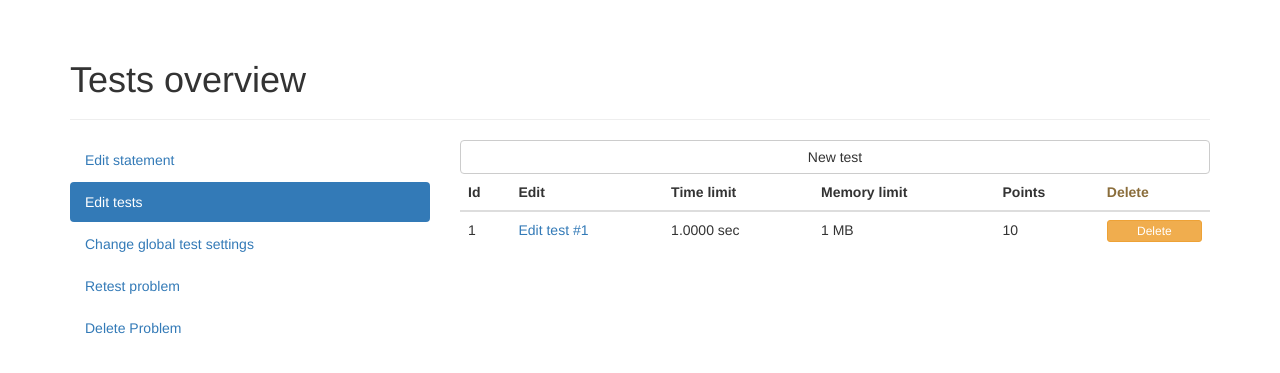
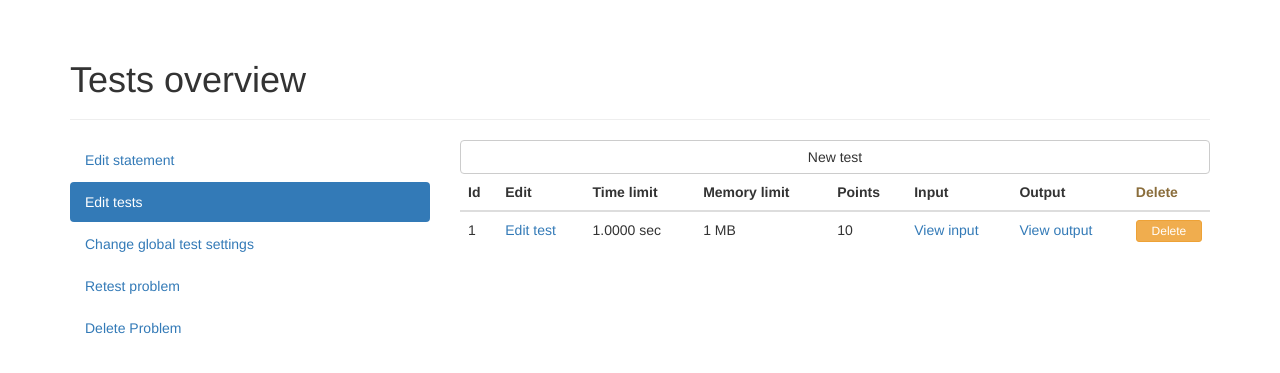
Before and after one commit to Alaxe/judgeSystem, a Django app: a page that uses judge/templates/judge/test_list.html in a window 1280 px wide. Shown: the part 51-424 px from the top of the page. Run offline with Django 3.2, Linux system fonts and the light colour scheme; a user stored in the database is signed in; tables that the repository leaves empty hold one stand-in row (values such as "Sample post"); parts of the project's set-up code (start-up, migrations or seed data) failed here and were passed over; some libraries are stand-ins or nearby versions.

Commit message:
View test's input / output
 - Added input / output view to tests
 - Modified the test overview

```diff
--- a/judge/models.py
+++ b/judge/models.py
@@ -12,6 +12,9 @@ class Problem(models.Model):
 
     class Meta:
         ordering = ['-id']
+        permissions = (
+            ('retest_problem', 'Can start a retest'),
+        )
 
     def __str__(self):
         return self.title
@@ -69,6 +72,11 @@ class Test(models.Model):
 
     problem = models.ForeignKey(Problem)
 
+    class Meta:
+        permissions = (
+            ('view_test', 'Can see input/output files'),
+        )
+
     def __str__(self):
         return self.problem.title + ' --- Test'
 
--- a/judge/templates/judge/test_list.html
+++ b/judge/templates/judge/test_list.html
@@ -17,6 +17,8 @@
 				<th>Time limit</th>
 				<th>Memory limit</th>
 				<th>Points</th>
+				<th>Input</th>
+				<th>Output</th>
 				<th class="text-warning">Delete</th>
 			</tr>
 		</thead>
@@ -28,17 +30,21 @@
 				</td>
 				<td>
 					<a href="{% url 'judge:test_edit' test.pk %}">
-						Edit test #{{ forloop.counter }}
+						Edit test
+					</a>
+				</td>
+				<td> {{ test.time_limit}} sec </td>
+				<td> {{ test.mem_limit }} MB </td>
+				<td> {{ test.points }} </td>
+				<td>
+					<a href="{% url 'judge:test_input' test.pk %}">
+						View input
 					</a>
 				</td>
 				<td>
-					{{ test.time_limit}} sec
-				</td>
-				<td>
-					{{ test.mem_limit }} MB
-				</td>
-				<td>
-					{{ test.points }}
+					<a href="{% url 'judge:test_output' test.pk %}">
+						View output
+					</a>
 				</td>
 				<td>
 					<a href="{% url 'judge:test_delete' test.pk %}"
--- a/judge/urls.py
+++ b/judge/urls.py
@@ -6,45 +6,52 @@ from judge import views
 urlpatterns = patterns('',
     url(r'^problems/$', views.ProblemList.as_view(),
         name = 'problem_list'),
-   url(r'^problems/page/(?P<page>\d+)/$', views.ProblemList.as_view(),
-       name = 'problem_page'),
+    url(r'^problems/page/(?P<page>\d+)/$', views.ProblemList.as_view(),
+        name = 'problem_page'),
 
-   url(r'^problems/new/', permission_required(
-       'judge.add_problem')(views.ProblemNew.as_view()),
-       name = 'problem_new'),
-   url(r'^problems/(?P<pk>\d+)/edit/$', permission_required(
-       'judge.change_problem')(views.ProblemEdit.as_view()),
-       name = 'problem_edit'),
-   url(r'^problems/(?P<pk>\d+)/delete/$', permission_required(
+    url(r'^problems/new/', permission_required(
+        'judge.add_problem')(views.ProblemNew.as_view()),
+        name = 'problem_new'),
+    url(r'^problems/(?P<pk>\d+)/edit/$', permission_required(
+        'judge.change_problem')(views.ProblemEdit.as_view()),
+        name = 'problem_edit'),
+    url(r'^problems/(?P<pk>\d+)/delete/$', permission_required(
        'judge.delete_problem')(views.ProblemDelete.as_view()),
        name = 'problem_delete'),
-   url(r'^problems/(?P<pk>\d+)/global/$', permission_required(
+    url(r'^problems/(?P<pk>\d+)/global/$', permission_required(
        'judge.change_test')(views.ProblemGlobal.as_view()),
        name = 'problem_global'),
-   url(r'^problems/(?P<pk>\d+)/retest/$', permission_required(
+    url(r'^problems/(?P<pk>\d+)/retest/$', permission_required(
        'judge.retest_problem')(views.ProblemRetest.as_view()),
        name = 'problem_retest'),
 
 
-   url(r'^problems/(?P<pk>\d+)/$', views.ProblemDetails.as_view(),
+    url(r'^problems/(?P<pk>\d+)/$', views.ProblemDetails.as_view(),
        name = 'problem_details'),
 
-   url(r'^problems/(?P<problem_id>\d+)/newtest/$',
-    permission_required('judge.add_test')(views.TestNew.as_view()),
+    url(r'^problems/(?P<problem_id>\d+)/newtest/$', permission_required(
+       'judge.add_test')(views.TestNew.as_view()),
        name = 'test_new'),
-   url(r'^problems/(?P<pk>\d+)/tests/$', permission_required(
+    url(r'^problems/(?P<pk>\d+)/tests/$', permission_required(
        'judge.change_problem')(views.TestList.as_view()),
        name = 'test_list'),
-   url(r'^test/(?P<pk>\d+)/edit/$', permission_required(
+    url(r'^test/(?P<pk>\d+)/edit/$', permission_required(
        'judge.change_test')(views.TestEdit.as_view()),
        name = 'test_edit'),
-   url(r'^test/(?P<pk>\d+)/delete/$', permission_required(
-           'judge.delete_test')(views.TestDelete.as_view()),
-       name = 'test_delete'),
+    url(r'^test/(?P<pk>\d+)/delete/$', permission_required(
+        'judge.delete_test')(views.TestDelete.as_view()),
+        name = 'test_delete'),
+    url(r'^test/(?P<pk>\d+)/input/$', permission_required(
+        'judge.view_test')(views.TestInput.as_view()),
+        name = 'test_input'),
+    url(r'^test/(?P<pk>\d+)/output/$', permission_required(
+        'judge.view_test')(views.TestOutput.as_view()),
+        name = 'test_output'),
 
-   url(r'^problems/(?P<pk>\d+)/submit/$', login_required(
-       views.SolutionSubmit.as_view()),
-       name = 'solution_submit'),
-   url(r'^solutions/(?P<pk>\d+)/$', views.SolutionDetails.as_view(),
-       name = 'solution_details'),
+
+    url(r'^problems/(?P<pk>\d+)/submit/$', login_required(
+        views.SolutionSubmit.as_view()),
+        name = 'solution_submit'),
+    url(r'^solutions/(?P<pk>\d+)/$', views.SolutionDetails.as_view(),
+        name = 'solution_details'),
 )
--- a/judge/views/problem.py
+++ b/judge/views/problem.py
@@ -236,3 +236,6 @@ class ProblemRetest(View):
 
         url = reverse('judge:problem_edit', args=(pk,))
         return HttpResponseRedirect(url)
+
+        problem = get_object_or_404(Problem, pk = pk)
+        return HttpResponse(problem.stdin, content_type="text/plain")
--- a/judge/views/test.py
+++ b/judge/views/test.py
@@ -3,7 +3,8 @@ from django.contrib.auth import authenticate
 from django.contrib.auth.models import User
 from django.core.urlresolvers import reverse
 from django.forms import ModelForm, FileField
-from django.http import Http404, HttpResponseRedirect, HttpResponseForbidden
+from django.http import Http404, HttpResponse, HttpResponseRedirect,\
+            HttpResponseForbidden
 from django.shortcuts import render, get_object_or_404
 from django.views.generic import View
 
@@ -145,3 +146,13 @@ class TestList(View):
         }
 
         return render(request, self.template_name, context)
+
+class TestInput(View):
+    def get(self, request, pk):
+        test = get_object_or_404(Test, pk = pk)
+        return HttpResponse(test.stdin, content_type = 'text/plain')
+
+class TestOutput(View):
+    def get(self, request, pk):
+        test = get_object_or_404(Test, pk = pk)
+        return HttpResponse(test.stdout, content_type = 'text/plain')
```
Also changed, not shown: judge/views/__init__.py (+4 -5 lines), judge/migrations/0010_auto_20150702_1223.py (added).
